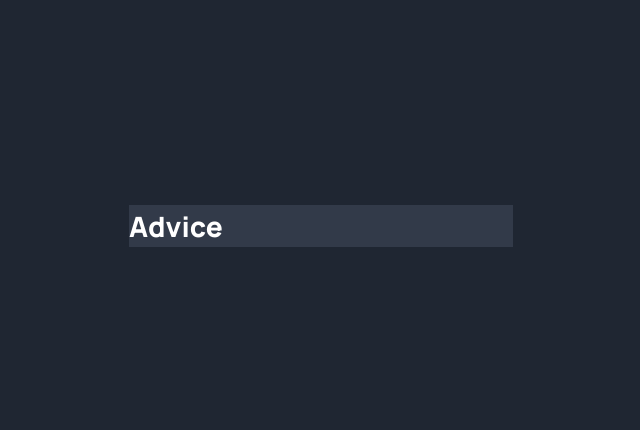
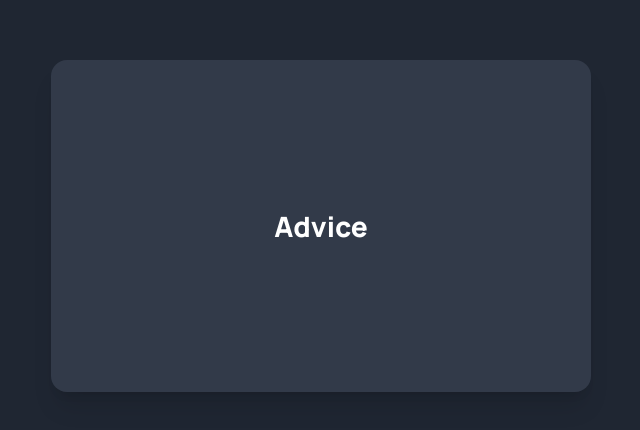
Before and after one commit to n0rrman/frontend-mentor-challenges-green, a Next.js app in the folder advice-generator-app/: page / in a window 1280 px wide. Shown: the part 174-604 px from the top of the page, without its empty margins (319-959 px from the left). Built offline with nearby package versions, Linux system fonts and the light colour scheme.

Commit message:
advice-generator-app layout done

```diff
--- a/advice-generator-app/src/app/page.tsx
+++ b/advice-generator-app/src/app/page.tsx
@@ -1,7 +1,7 @@
 export default function Home() {
   return (
     <div className="flex justify-center items-center min-h-screen bg-darkBlue">
-      <main className="text-[1.75rem] w-96 bg-darkGrayishBlue text-white">
+      <main className="flex justify-center items-center text-[1.75rem] w-[33.75rem] h-[20.75rem] rounded-2xl shadow-xl bg-darkGrayishBlue text-white">
         Advice
       </main>
     </div>
```
